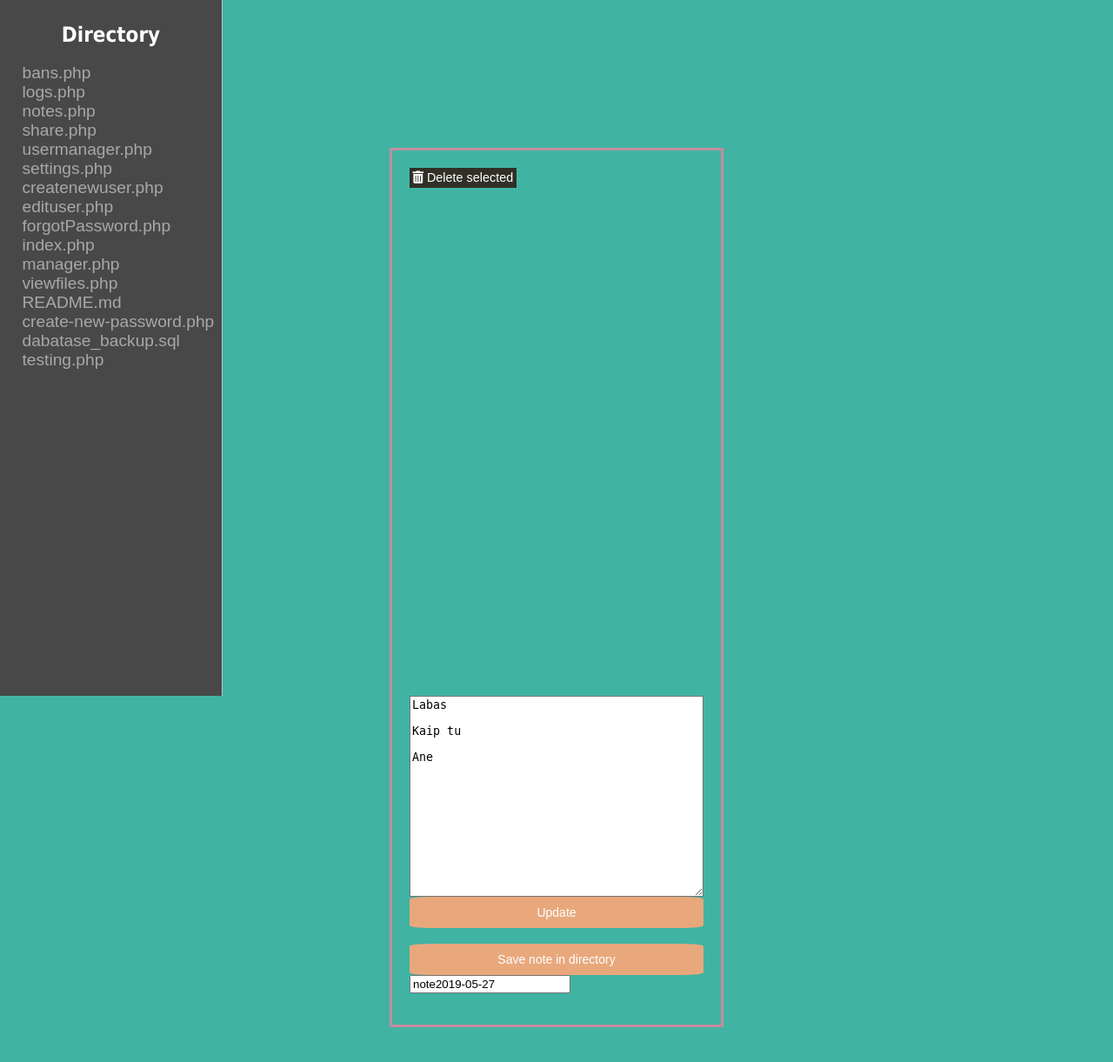
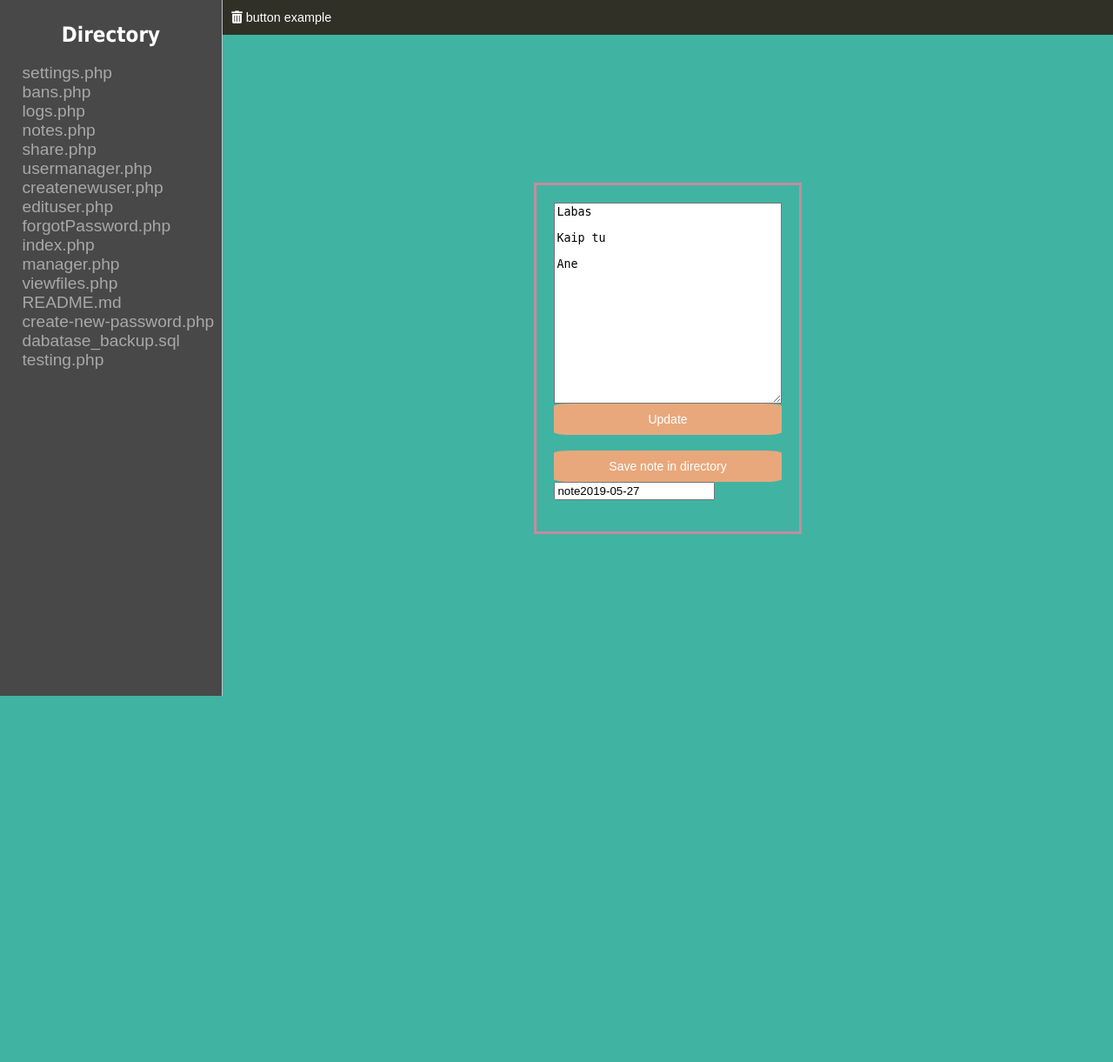
Before and after one commit to kasteckis/Private-online-drive, a PHP site: page /notes in a window 1280 px wide. Shown: the part 48-1269 px from the top of the page at 87% size. After the commit the page ends 848 px from the top, so only its background shows below. Run offline with PHP 8.4, Linux system fonts and the light colour scheme; the visitor is signed in with stand-in values (Sample User, id 1); data comes from the database, SQL or seed files in the repository; data that the repository does not hold is empty; some libraries are stand-ins or nearby versions.

Commit message:
Added additional nav for individual pages

```diff
--- a/css/styleManager.css
+++ b/css/styleManager.css
@@ -59,9 +59,6 @@ ul.link-list {
   text-align: center;
   position: relative;
   display: inline-flex;
-}
-
-.btn-place {
 }
 
 .btn-navbar {
@@ -213,14 +210,27 @@ ul.file-nav-list {
   float: right;
 }
 
+.sub-page-main{
+  width: 80%;
+  height:100%;
+  background-color: #41b3a3;
+  float: right;
+}
+
+.display-menu{
+  background-color: rgb(49, 48, 38);
+  height:2.5rem;
+}
+
 
 /* Display buttons styles */
 .btn-display-menu {
   font-family: 'Muli', sans-serif;
   background-color: rgb(49, 48, 38);
   color: white;
-  padding: 1%;
-  font-size: 0.9em;
+  padding: 0 1%;
+  height:2.5rem;
+  font-size: 0.9rem;
   cursor: pointer;
   border:none;
 }
@@ -257,56 +267,14 @@ ul.file-nav-list {
   border:none;
 }
 
-/* .inputfile:focus+label {
-  outline: 1px dotted #000;
-  outline: -webkit-focus-ring-color auto 5px;
-} */
-/* .inputfile:focus+label,
-.inputfile+label:hover {
-  background-color: #228999;
-} */
 .upload {
   width: 100%;
   height: 100%;
   background-color: #f5f5f5;
-  /* padding-top: 10px; */
 }
 
-/* .icons{
-    width:100%;
-    height:80%;
-    background-color: #f4f4f4;
-} */
-/* .upload input {
-  background-color: #4CAF50;
-  border: none;
-  color: white;
-  padding: 7px 16px;
-  text-align: center;
-  text-decoration: none;
-  display: inline-block;
-  font-size: 12px;
-  cursor: pointer;
-  box-sizing: border-box;
-}
-.upload button {
-  background-color: #5F9EA0;
-  border: none;
-  color: white;
-  padding: 7px 16px;
-  text-align: center;
-  text-decoration: none;
-  display: inline-block;
-  font-size: 12px;
-  cursor: pointer;
-  box-sizing: border-box;
-} */
 #dropZone {
-  /* padding: 50px; */
   width: 100%;
-  /* height: 150%;
-  margin-top: 20px;
-  margin: 16px; */
   text-align: center;
   border-radius: 8px;
   overflow: hidden;
--- a/notes.php
+++ b/notes.php
@@ -17,11 +17,12 @@ require 'includes/config.php';
 			include 'includes/file-nav.php';
       ?>
 
+			<div class="sub-page-main">
+				<div class="display-menu">
+          <!-- Or delete just the button if no buttons on the page -->
+					<button class="btn-display-menu" type='submit' name='dosmth' ><i class="fas fa-trash-alt"></i> button example</button>
+				</div>
 			<div class="main">
-				<div class="display-menu">
-					<button id="Click" class="btn-display-menu" type='submit' name='delete' onclick="DoFunction()"><i class="fas fa-trash-alt"></i> Delete selected</button>
-
-				</div>
 				<?php
 				$userId = $_SESSION['id'];
 				$sqlGetUsersNote = "SELECT * FROM Users WHERE id='$userId'";
@@ -80,7 +81,7 @@ require 'includes/config.php';
 ?>
 
 
-
+</div>
 </body>
 
 </html>
--- a/share.php
+++ b/share.php
@@ -15,6 +15,11 @@ require 'includes/config.php';
       include 'includes/navbar.php';
 			include 'includes/file-nav.php';
       ?>
+			<div class="sub-page-main">
+				<div class="display-menu">
+          <!-- Or delete just the button if no buttons on the page -->
+					<button class="btn-display-menu" type='submit' name='dosmth' ><i class="fas fa-trash-alt"></i> button example</button>
+				</div>
 			<div class="main">
 				<?php
 					echo "Choose a user with who you want to share your files and specify date till when your directory will be available to him!<br>";
@@ -128,6 +133,7 @@ require 'includes/config.php';
 				?>
 			</div>
 		</div>
+		</div>
 		<?php
 	}
 	else
```
Also changed, not shown: bans.php (+8 -1 lines), logs.php (+6 -1 lines), usermanager.php (+12 -6 lines).
